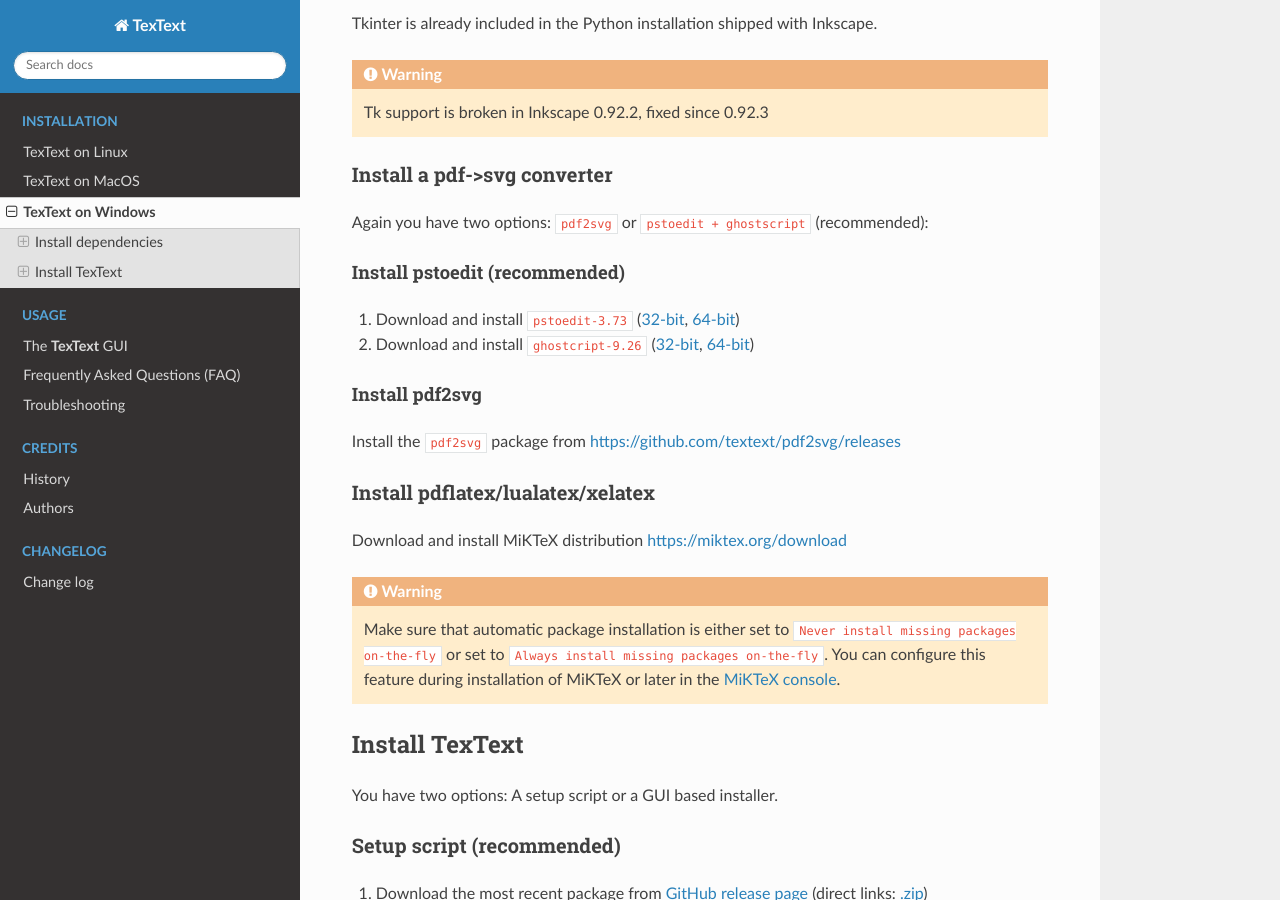
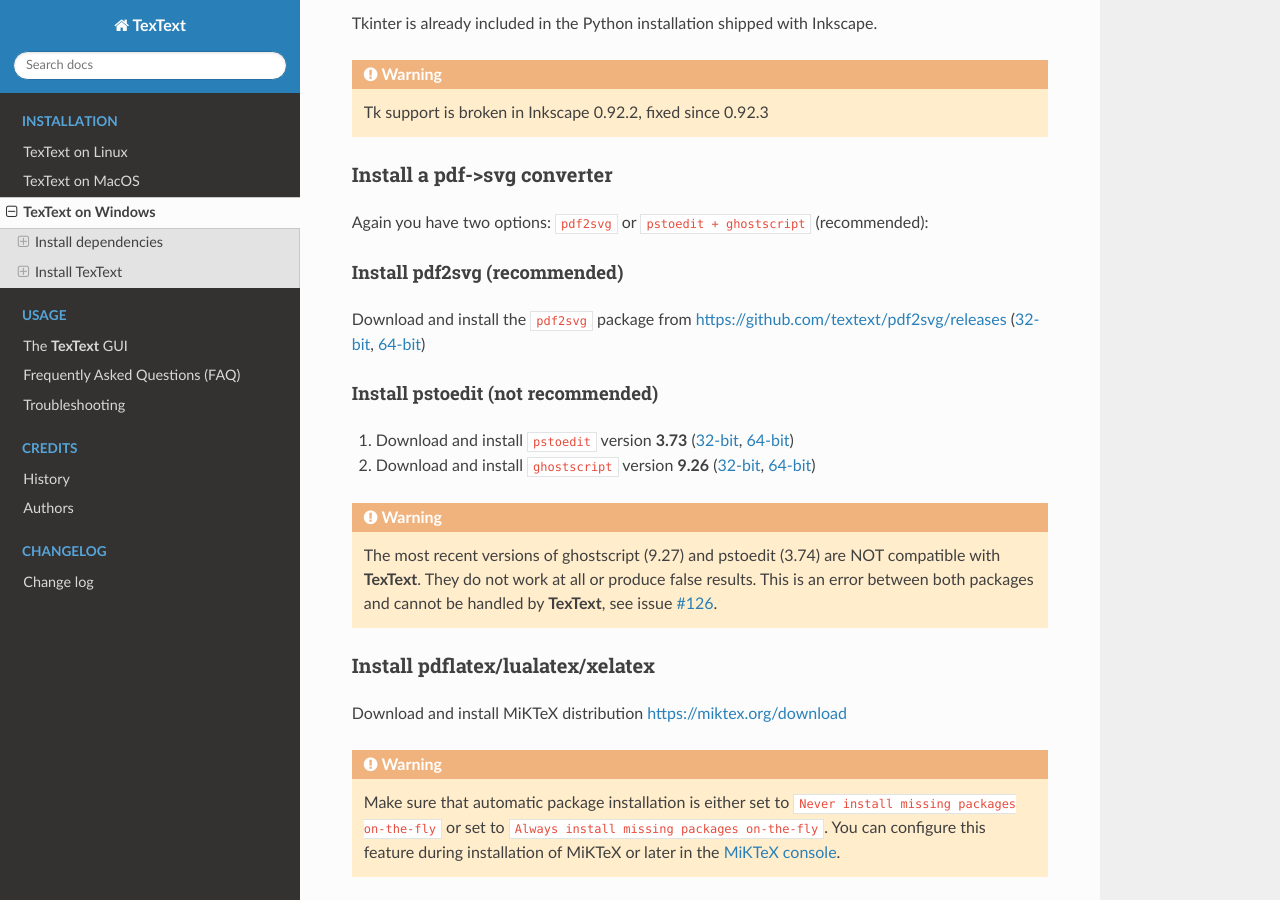
Before and after one commit to textext/textext, a Sphinx documentation site: the page built from docs/source/install/windows.rst, in a window 1280 px wide and 900 px high, scrolled down 1054 px. Built offline with Sphinx 7.4.7 and the Read the Docs theme 2.0.0, drawn with Linux system fonts in a browser that asks for light colours.

Commit message:
Doc: pdf2svg as recommended converter on Windows
This relates to issue #126. ghostscript 9.27 and pstoedit < 3.74 are not
compatible and ghostscript 9.27 + pstoedit 3.74 produce svg code which
is rendered in an ugly way. By this change of the documentation the
Windows user is encouraged to use pdf2svg instead.

```diff
--- a/docs/source/install/windows.rst
+++ b/docs/source/install/windows.rst
@@ -88,10 +88,20 @@
 
 Again you have two options: ``pdf2svg`` or ``pstoedit + ghostscript`` (recommended):
 
+.. _windows-install-pdf2svg:
+
+Install pdf2svg (recommended)
+-----------------------------
+
+.. _pdf2svg-installer-64bit: https://github.com/textext/pdf2svg/releases/download/v0.2.3/Install-pdf2svg-0.2.3-64bit.exe
+.. _pdf2svg-installer-32bit: https://github.com/textext/pdf2svg/releases/download/v0.2.3/Install-pdf2svg-0.2.3-32bit.exe
+
+Download and install the ``pdf2svg`` package from https://github.com/textext/pdf2svg/releases (`32-bit <pdf2svg-installer-32bit_>`_, `64-bit <pdf2svg-installer-64bit_>`_)
+
 .. _windows-install-pstoedit:
 
-Install pstoedit (recommended)
-------------------------------
+Install pstoedit (not recommended)
+----------------------------------
 
 .. _pstoedit-installer-64bit: https://sourceforge.net/projects/pstoedit/files/pstoedit/3.73/pstoeditsetup_x64.exe
 .. _pstoedit-installer-32bit: https://sourceforge.net/projects/pstoedit/files/pstoedit/3.73/pstoeditsetup_win32.exe
@@ -99,15 +109,15 @@
 .. _gs-installer-32bit: https://github.com/ArtifexSoftware/ghostpdl-downloads/releases/download/gs926/gs926aw32.exe
 .. _gs-installer-64bit: https://github.com/ArtifexSoftware/ghostpdl-downloads/releases/download/gs926/gs926aw64.exe
 
-1. Download and install ``pstoedit-3.73`` (`32-bit <pstoedit-installer-32bit_>`_, `64-bit <pstoedit-installer-64bit_>`_)
-2. Download and install ``ghostcript-9.26``  (`32-bit <gs-installer-32bit_>`_, `64-bit <gs-installer-64bit_>`_)
+1. Download and install ``pstoedit`` version **3.73** (`32-bit <pstoedit-installer-32bit_>`_, `64-bit <pstoedit-installer-64bit_>`_)
+2. Download and install ``ghostscript`` version **9.26**  (`32-bit <gs-installer-32bit_>`_, `64-bit <gs-installer-64bit_>`_)
 
-.. _windows-install-pdf2svg:
+.. warning::
 
-Install pdf2svg
----------------
-
-Install the ``pdf2svg`` package from https://github.com/textext/pdf2svg/releases
+    The most recent versions of ghostscript (9.27) and pstoedit (3.74) are NOT
+    compatible with |TexText|. They do not work at all or produce false results.
+    This is an error between both packages and cannot be handled by |TexText|,
+    see issue :issue_num:`126`.
 
 .. _windows-install-latex:
 
```
